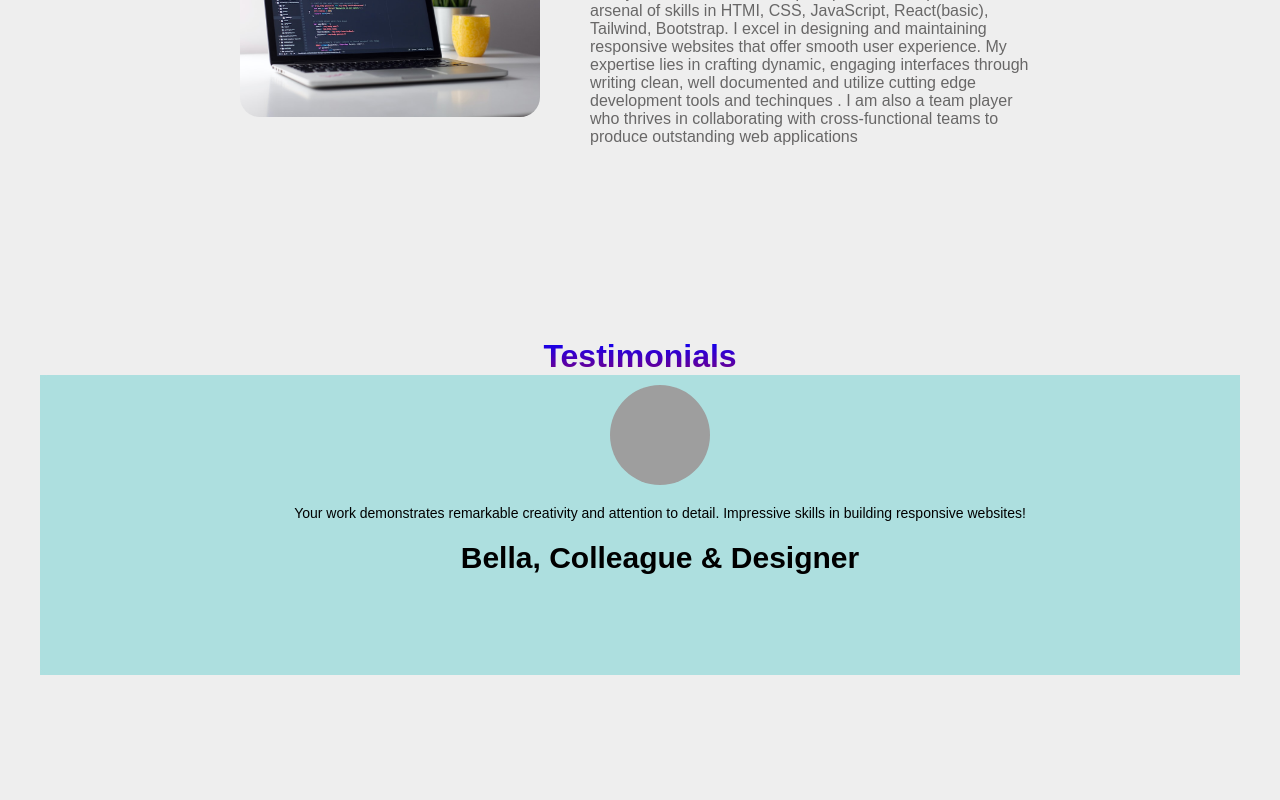
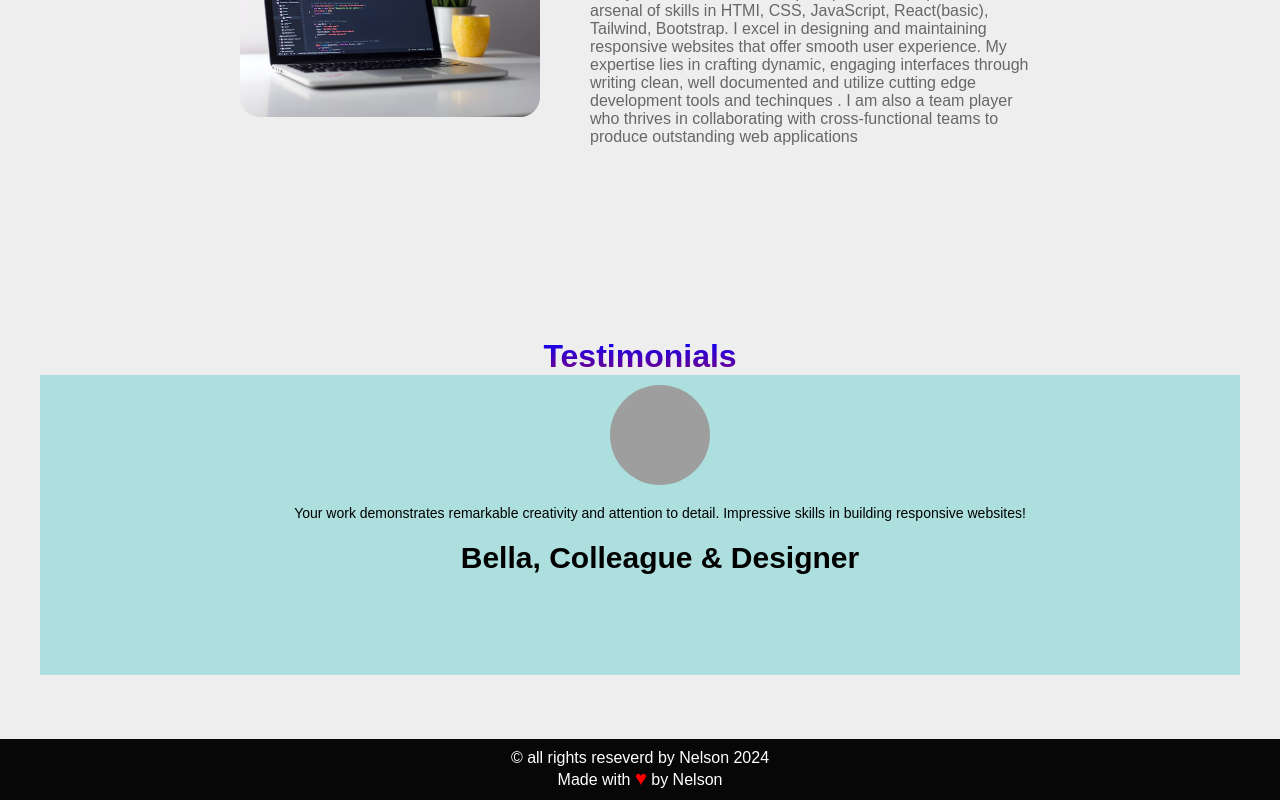
Before and after one commit to Nelson2023-2024/Portifolio, a React (Vite) app: page /#/ in a window 1280 px wide. Shown: the part 978-1778 px from the top of the page. Before the commit the page ends 1653 px from the top, so only its background shows below. Built offline with nearby package versions, Linux system fonts and the light colour scheme; grey boxes are pictures that could not be loaded.

Commit message:
Added JSX, Styling for the footer section

```diff
--- /dev/null
+++ b/src/Components/Footer.jsx
@@ -0,0 +1,15 @@
+
+function Footer() {
+  return (
+    <>
+    <section className="footer__section">
+        <div className="container">
+            <p>&copy; all rights reseverd by Nelson 2024</p>
+            <p>Made with <span>&hearts;</span> by Nelson</p>
+        </div>
+    </section>
+    </>
+  )
+}
+
+export default Footer
--- a/src/Pages/Home/Home.jsx
+++ b/src/Pages/Home/Home.jsx
@@ -1,4 +1,5 @@
 import About from "../../Components/About"
+import Footer from "../../Components/Footer"
 import Hero from "../../Components/Hero"
 import Testimonials from "../../Components/Testimonials"
 
@@ -8,6 +9,7 @@ function Home() {
         <Hero/>
         <About/>
         <Testimonials/>
+        <Footer/>
 
     </>
   )
--- a/src/Pages/Home/home.css
+++ b/src/Pages/Home/home.css
@@ -301,3 +301,17 @@ nav .links .active{
         font-size: 12px;
     }
 }
+
+/* *********************FOOTER********************* */
+.footer__section{
+    margin-top: 4rem;
+    text-align: center;
+    background: rgb(7, 7, 7);
+    color: #fff;
+    padding: 10px 0;
+}
+
+.footer__section .container span{
+    color: red;
+    font-size: 20px;
+}
```
